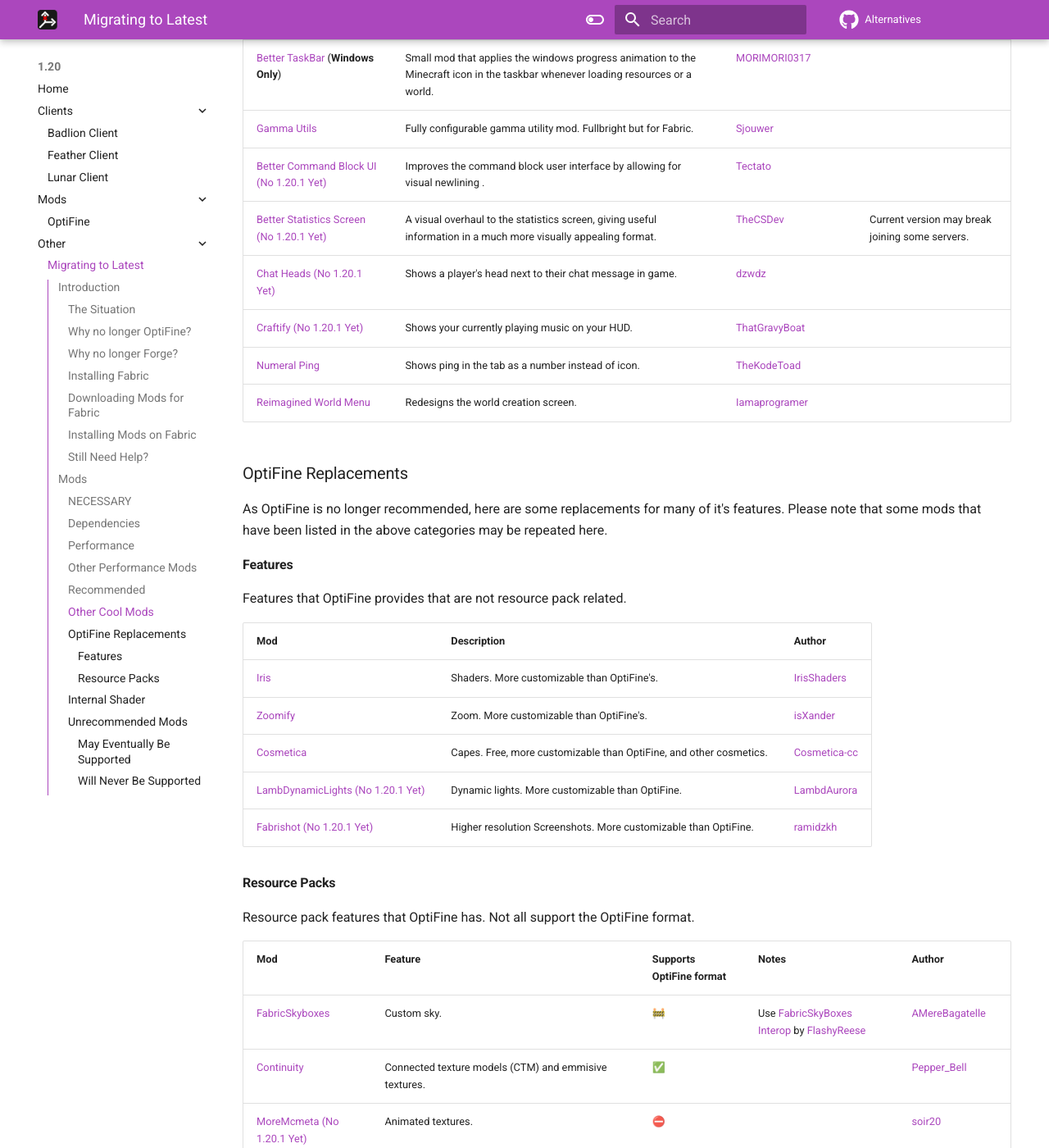
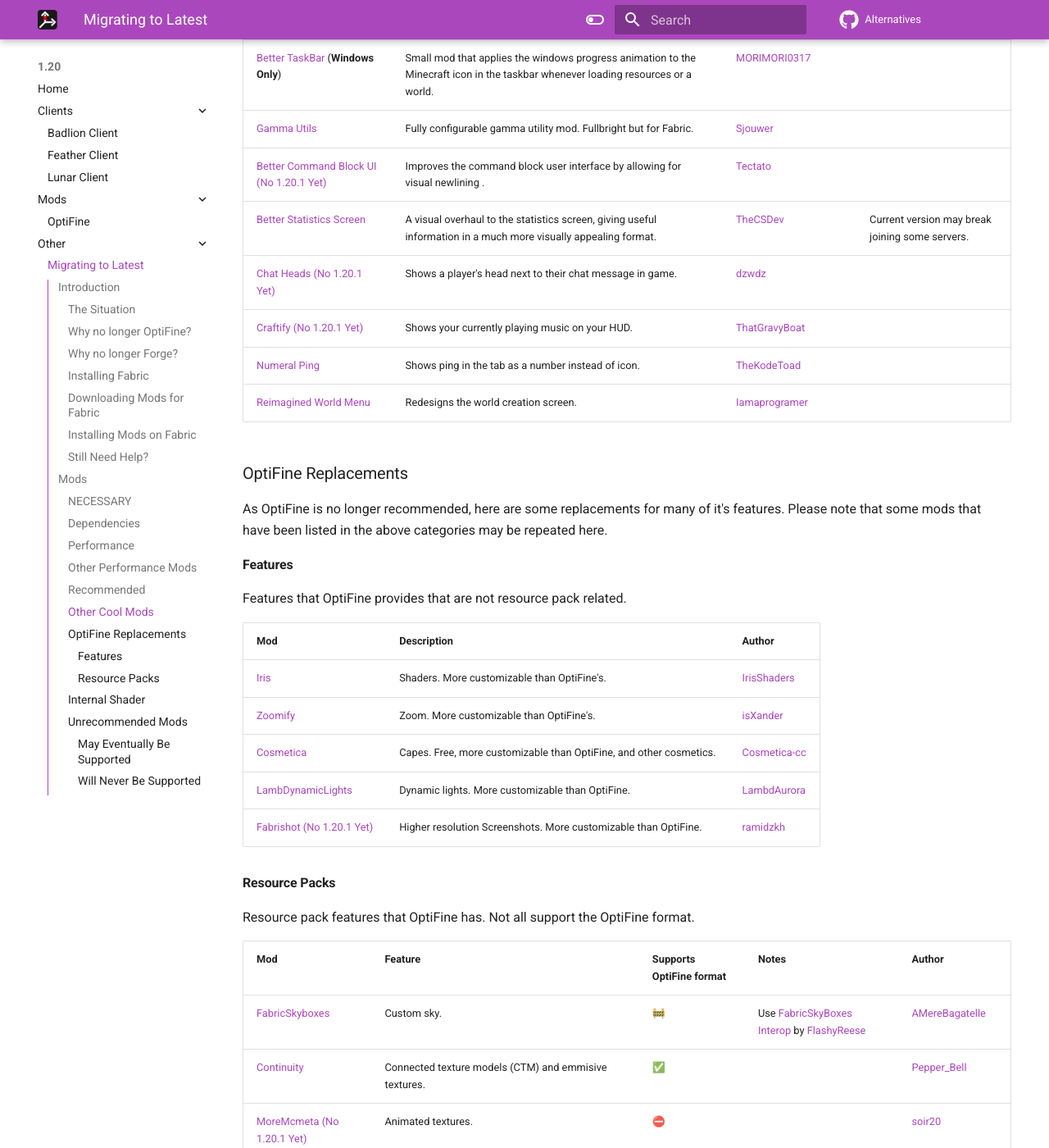
Before and after one commit to MicrocontrollersDev/Alternatives, an MkDocs documentation site: the page built from docs/latest/migrating.md, in a window 1280 px wide and 1400 px high, scrolled down 6716 px. Shown: the whole window at 82% size. Built offline with MkDocs 1.6.1 and Material for MkDocs 9.7.7, drawn with Linux system fonts in a browser that asks for light colours; comment, search, counter and statistics services are not loaded; some of the changed text lies outside the part shown.

Commit message:
more updates

```diff
--- a/docs/latest/migrating.md
+++ b/docs/latest/migrating.md
@@ -1,4 +1,4 @@
-# Migrating to Latest (1.20.1.1)
+# Migrating to Latest (1.20.1)
 
 This is a comprehensive guide on how to download Fabric and mods for it. It also provides direct links to many mods that you may find useful.
 
@@ -197,7 +197,7 @@
 | [Better TaskBar](https://modrinth.com/mod/better-taskbar) (**Windows Only**) | Small mod that applies the windows progress animation to the Minecraft icon in the taskbar whenever loading resources or a world. | [MORIMORI0317](https://github.com/MORIMORI0317) |
 | [Gamma Utils](https://modrinth.com/mod/gamma-utils) | Fully configurable gamma utility mod. Fullbright but for Fabric. | [Sjouwer](https://github.com/Sjouwer) |
 | [Better Command Block UI (No 1.20.1 Yet)](https://modrinth.com/mod/bettercommandblockui) | Improves the command block user interface by allowing for visual newlining . | [Tectato](https://github.com/Tectato) |
-| [Better Statistics Screen (No 1.20.1 Yet)](https://modrinth.com/mod/better-stats) | A visual overhaul to the statistics screen, giving useful information in a much more visually appealing format. | [TheCSDev](https://github.com/TheCSDev) | Current version may break joining some servers.
+| [Better Statistics Screen](https://modrinth.com/mod/better-stats) | A visual overhaul to the statistics screen, giving useful information in a much more visually appealing format. | [TheCSDev](https://github.com/TheCSDev) | Current version may break joining some servers.
 | [Chat Heads (No 1.20.1 Yet)](https://modrinth.com/mod/chat-heads) | Shows a player's head next to their chat message in game. | [dzwdz](https://github.com/dzwdz) |
 | [Craftify (No 1.20.1 Yet)](https://modrinth.com/mod/craftify) | Shows your currently playing music on your HUD. | [ThatGravyBoat](https://github.com/ThatGravyBoat) |
 | [Numeral Ping](https://modrinth.com/mod/numeral-ping) | Shows ping in the tab as a number instead of icon. | [TheKodeToad](https://github.com/TheKodeToad) |
@@ -214,8 +214,8 @@
 | --- | --- | --- |
 | [Iris](https://irisshaders.github.io) | Shaders. More customizable than OptiFine's. | [IrisShaders](https://github.com/IrisShaders) |
 | [Zoomify](https://modrinth.com/mod/zoomify) | Zoom. More customizable than OptiFine's. | [isXander](https://github.com/isXander) |
-| [Cosmetica](https://modrinth.com/mod/cosmetica (No 1.20.1 Yet)) | Capes. Free, more customizable than OptiFine, and other cosmetics. | [Cosmetica-cc](https://github.com/Cosmetica-cc)
-| [LambDynamicLights (No 1.20.1 Yet)](https://modrinth.com/mod/lambdynamiclights) | Dynamic lights. More customizable than OptiFine. | [LambdAurora](https://github.com/LambdAurora) |
+| [Cosmetica](https://modrinth.com/mod/cosmetica) | Capes. Free, more customizable than OptiFine, and other cosmetics. | [Cosmetica-cc](https://github.com/Cosmetica-cc)
+| [LambDynamicLights](https://modrinth.com/mod/lambdynamiclights) | Dynamic lights. More customizable than OptiFine. | [LambdAurora](https://github.com/LambdAurora) |
 | [Fabrishot (No 1.20.1 Yet)](https://modrinth.com/mod/fabrishot) | Higher resolution Screenshots. More customizable than OptiFine. | [ramidzkh](https://modrinth.com/user/z0r5biKh) |
 
 #### Resource Packs
```
